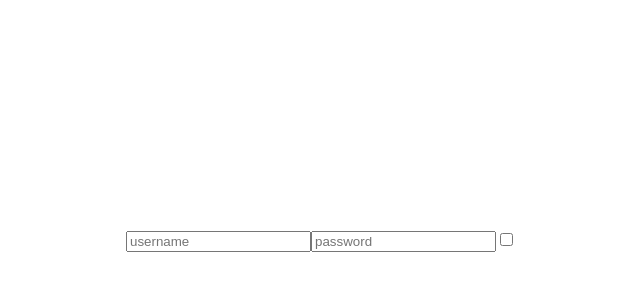
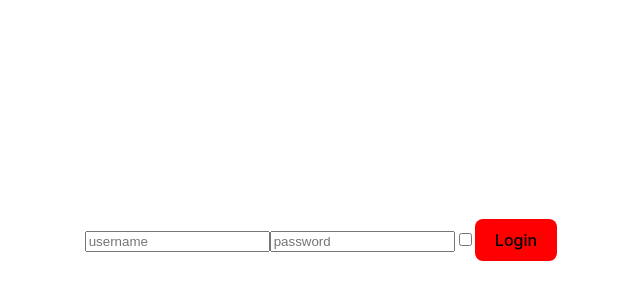
Before and after one commit to lucaprogrammer25/React-repo, a React (Vite) app: page / in a window 1280 px wide. Shown: the part 160-460 px from the top of the page, without its empty margins (319-959 px from the left). Built offline with nearby package versions, Linux system fonts and the light colour scheme.

Commit message:
esercizio-62

```diff
--- a/src/Login.jsx
+++ b/src/Login.jsx
@@ -1,35 +1,40 @@
-import { useState } from "react"
+import React, { useState } from "react";
 
 const Login = () => {
   const [data, setData] = useState({
     username: '',
     password: '',
     remember: false
-    }
-    )
+  });
+
   const handleInputChange = (event) => {
-const name = event.target.name
-const value = event.target.value
-const checked = event.target.checked
-const type = event.target.type
+    const name = event.target.name;
+    const value = event.target.value;
+    const checked = event.target.checked;
+    const type = event.target.type;
 
     setData((data) => {
       return {
         ...data,
-        [name] : type === 'checkbox' ? checked : value,
+        [name]: type === 'checkbox' ? checked : value,
+      };
+    });
   }
-})
-    }
+
+  const isPasswordValid = data.password.length >= 8;
+  const buttonStyle = {
+    backgroundColor: isPasswordValid ? "green" : "red",
+  };
 
   return (
     <>
-        <input name="username" value={data.username} onChange={handleInputChange} placeholder="username" />
-        <input name="password" value={data.password} onChange={handleInputChange} placeholder="password" />
-        <input name="remember" type="checkbox" checked={data.remember} onChange={handleInputChange} />
+      <input
+        name="username" value={data.username} onChange={handleInputChange} placeholder="username"/>
+      <input name="password" value={data.password} onChange={handleInputChange} placeholder="password"/>
+      <input name="remember" type="checkbox" checked={data.remember} onChange={handleInputChange}/>
+      <button style={buttonStyle}>Login</button>
     </>
-    )
+  );
+};
 
-
-}
-
-export default Login
+export default Login;
```
Lines whose indentation alone changed are shown as unchanged.
